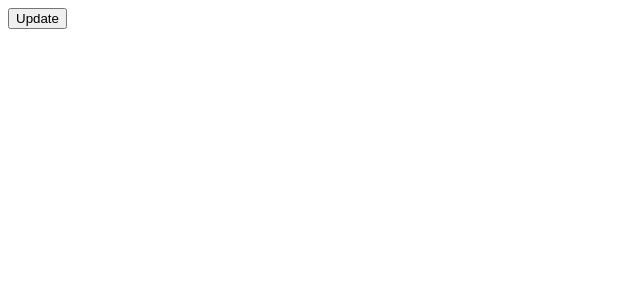
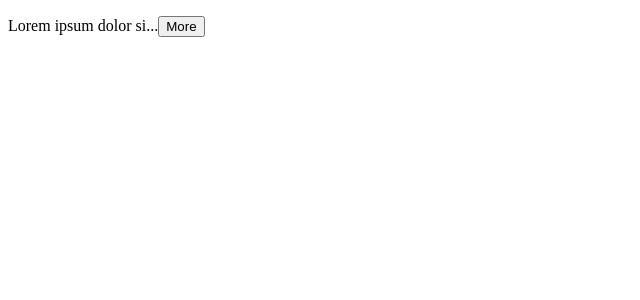
Before and after one commit to Naiem1/React-18-for-Beginners-cwm, a React (Vite) app: page / in a window 1280 px wide. Shown: the top 300 px of the page, without its empty margins (0-640 px from the left). Built offline with nearby package versions, Linux system fonts and the light colour scheme.

Commit message:
5.10-managing-component-state: bulding expandable component

```diff
--- a/src/App.tsx
+++ b/src/App.tsx
@@ -1,4 +1,5 @@
 import { useState } from 'react';
+import Expandable from './components/ExpandableText';
 
 function App() {
   const [customer, setCustomer] = useState({
@@ -17,7 +18,20 @@ function App() {
   };
   return (
     <div>
-      <button onClick={handleClick}>Update</button>
+      {/* <button onClick={handleClick}>Update</button> */}
+      <Expandable maxChars={20}>
+        Lorem ipsum dolor sit amet consectetur adipisicing elit. Rem, tempore
+        magnam exercitationem, voluptatem vel iste, quas quisquam molestiae
+        repellat obcaecati expedita! Consequatur placeat facere sint eius neque
+        est quae quam, quod praesentium possimus expedita ipsa animi ullam
+        deleniti maiores, itaque dolorem tempore ab in? Sint eligendi
+        repellendus, sapiente expedita dignissimos, praesentium temporibus vitae
+        quos harum suscipit eius quia iure aperiam totam sunt! Quod, doloremque
+        inventore nihil at dolores deleniti minima culpa iure porro praesentium
+        eligendi, modi nam ratione reprehenderit, recusandae vel laborum
+        impedit. Vitae sapiente earum aut dignissimos adipisci magnam voluptatum
+        non veritatis velit sequi nesciunt, illo officiis cumque nihil.
+      </Expandable>
     </div>
   );
 }
--- /dev/null
+++ b/src/components/ExpandableText.tsx
@@ -0,0 +1,22 @@
+import { useState } from 'react';
+
+interface ExpandableTextProps {
+  children: string;
+  maxChars?: number;
+}
+
+const ExpandableText = ({ children, maxChars = 100 }: ExpandableTextProps) => {
+  const [isExpanded, setIsExpanded] = useState(false);
+  if (children.length <= maxChars) return <p>{children}</p>;
+  const text = isExpanded ? children : children.substring(0, maxChars);
+  return (
+    <p>
+      {text}...
+      <button onClick={() => setIsExpanded(!isExpanded)}>
+        {isExpanded ? 'Less' : 'More'}
+      </button>
+    </p>
+  );
+};
+
+export default ExpandableText;
```
